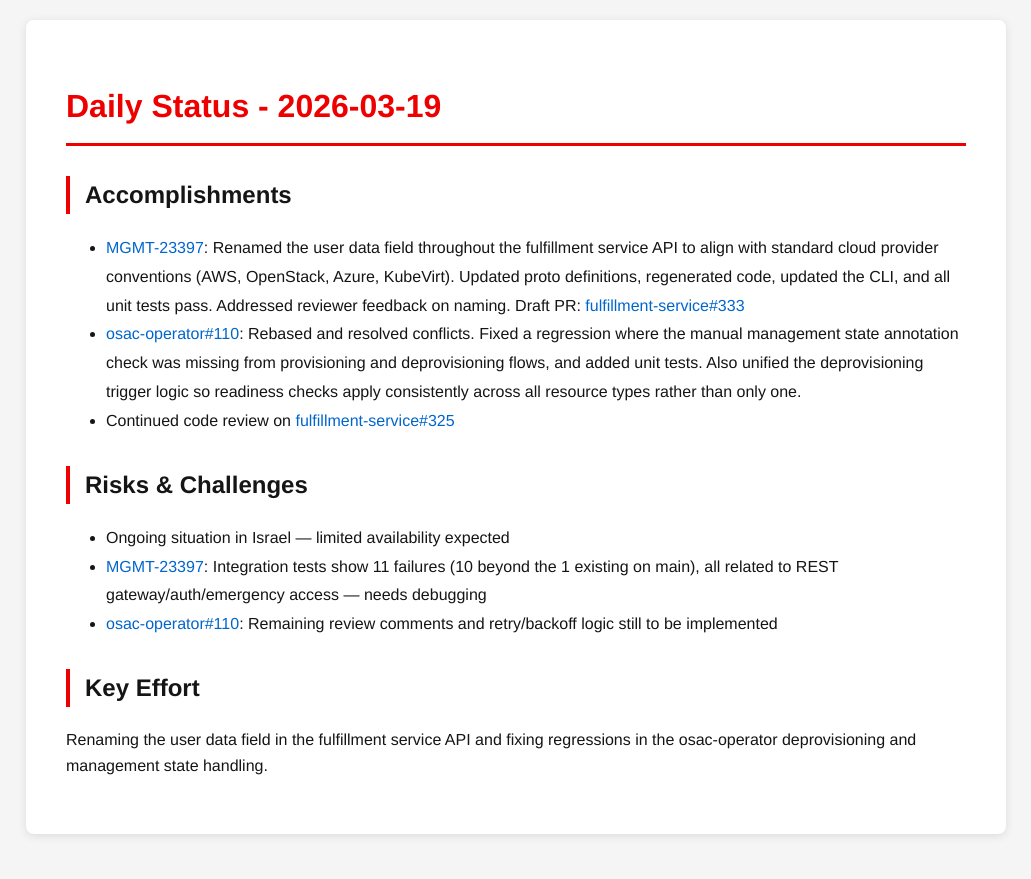
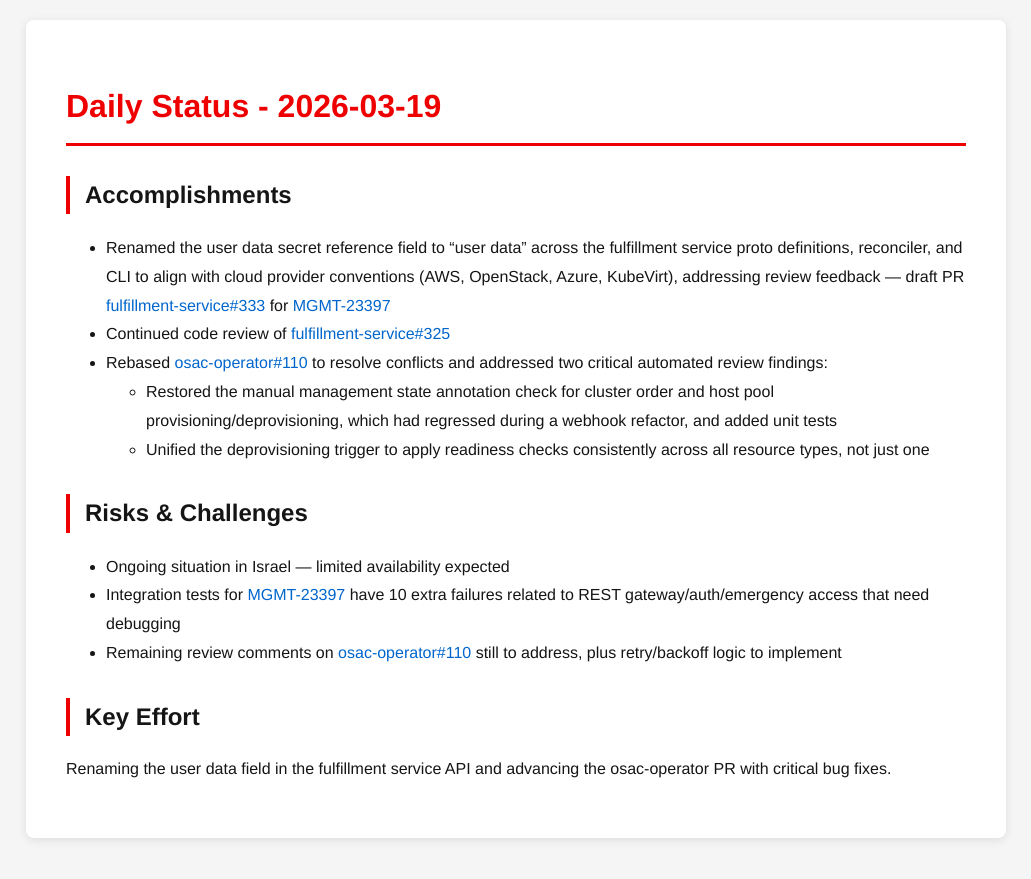
Before and after one commit to tzvatot/daily-status, a Jekyll site: the page built from 2026-03-19.md, in a window 1280 px wide. Shown: the top 879 px of the page, without its empty margins (124-1155 px from the left). Built offline with Jekyll 4.4.1, drawn with Linux system fonts in a browser that asks for light colours.

Commit message:
Daily status update - 2026-03-19

```diff
--- a/2026-03-19.md
+++ b/2026-03-19.md
@@ -7,14 +7,16 @@ date: 2026-03-19
 # Daily Status - 2026-03-19
 
 ## Accomplishments
-- [MGMT-23397](https://issues.redhat.com/browse/MGMT-23397): Renamed the user data field throughout the fulfillment service API to align with standard cloud provider conventions (AWS, OpenStack, Azure, KubeVirt). Updated proto definitions, regenerated code, updated the CLI, and all unit tests pass. Addressed reviewer feedback on naming. Draft PR: [fulfillment-service#333](https://github.com/osac-project/fulfillment-service/pull/333)
-- [osac-operator#110](https://github.com/osac-project/osac-operator/pull/110): Rebased and resolved conflicts. Fixed a regression where the manual management state annotation check was missing from provisioning and deprovisioning flows, and added unit tests. Also unified the deprovisioning trigger logic so readiness checks apply consistently across all resource types rather than only one.
-- Continued code review on [fulfillment-service#325](https://github.com/osac-project/fulfillment-service/pull/325)
+- Renamed the user data secret reference field to "user data" across the fulfillment service proto definitions, reconciler, and CLI to align with cloud provider conventions (AWS, OpenStack, Azure, KubeVirt), addressing review feedback — draft PR [fulfillment-service#333](https://github.com/osac-project/fulfillment-service/pull/333) for [MGMT-23397](https://issues.redhat.com/browse/MGMT-23397)
+- Continued code review of [fulfillment-service#325](https://github.com/osac-project/fulfillment-service/pull/325)
+- Rebased [osac-operator#110](https://github.com/osac-project/osac-operator/pull/110) to resolve conflicts and addressed two critical automated review findings:
+  - Restored the manual management state annotation check for cluster order and host pool provisioning/deprovisioning, which had regressed during a webhook refactor, and added unit tests
+  - Unified the deprovisioning trigger to apply readiness checks consistently across all resource types, not just one
 
 ## Risks & Challenges
 - Ongoing situation in Israel — limited availability expected
-- [MGMT-23397](https://issues.redhat.com/browse/MGMT-23397): Integration tests show 11 failures (10 beyond the 1 existing on main), all related to REST gateway/auth/emergency access — needs debugging
-- [osac-operator#110](https://github.com/osac-project/osac-operator/pull/110): Remaining review comments and retry/backoff logic still to be implemented
+- Integration tests for [MGMT-23397](https://issues.redhat.com/browse/MGMT-23397) have 10 extra failures related to REST gateway/auth/emergency access that need debugging
+- Remaining review comments on [osac-operator#110](https://github.com/osac-project/osac-operator/pull/110) still to address, plus retry/backoff logic to implement
 
 ## Key Effort
-Renaming the user data field in the fulfillment service API and fixing regressions in the osac-operator deprovisioning and management state handling.
+Renaming the user data field in the fulfillment service API and advancing the osac-operator PR with critical bug fixes.
```
